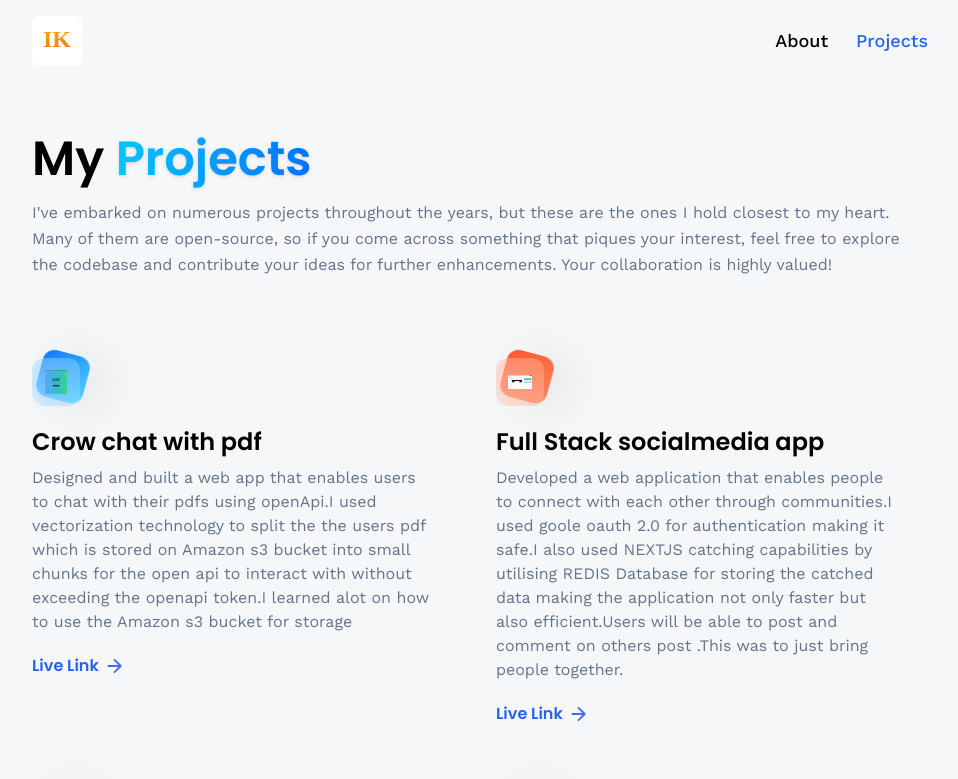
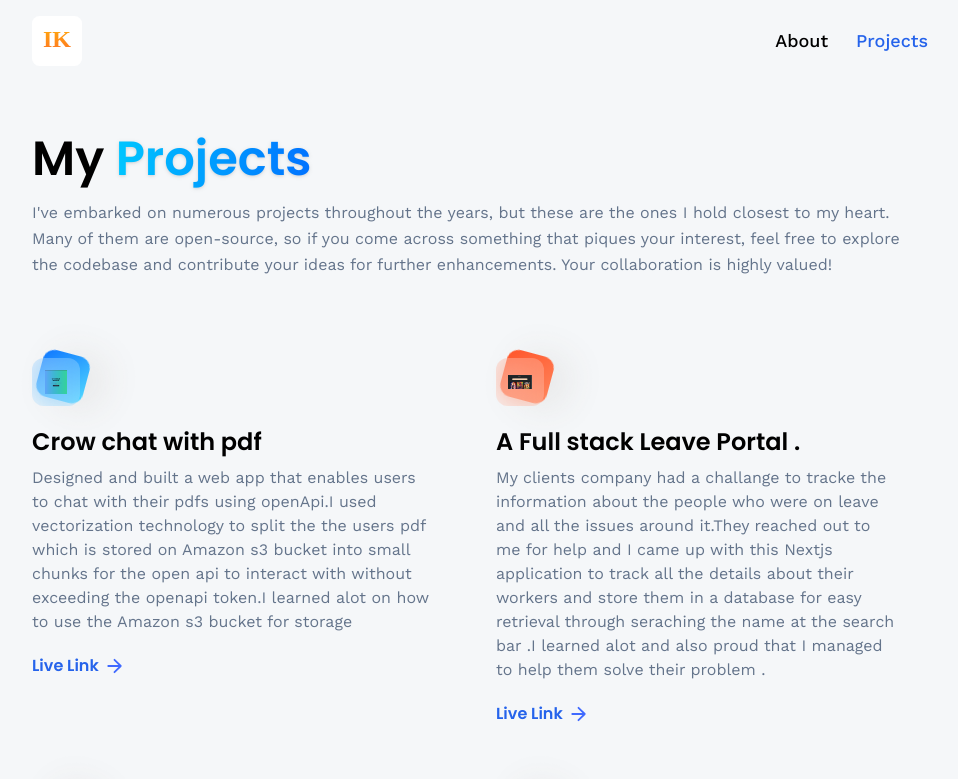
Before and after one commit to 169398/3d, a React (Vite) app: page /projects in a window 1280 px wide. Shown: the top 779 px of the page, without its empty margins (160-1118 px from the left). Built offline with nearby package versions, Linux system fonts and the light colour scheme; no server answers.

Commit message:
Update index.js

```diff
--- a/src/constants/index.js
+++ b/src/constants/index.js
@@ -202,12 +202,20 @@ export const projects = [
         description: 'Designed and built a  web app that enables users to chat with their pdfs using  openApi.I used vectorization technology to split the the users pdf  which is stored on Amazon s3 bucket into small chunks for the open api to interact with without exceeding the openapi token.I learned alot on how to use the Amazon s3 bucket for storage',
         link: 'https://github.com/169398/crowchatwithpdf',
     },
+
+      {
+        iconUrl:iflix,
+        theme: 'btn-back-red',
+        name: 'A Full stack  Leave Portal .',
+        description: ' My clients company had a challange to tracke the information about the people who were on leave and all the issues around it.They reached out to me for help and I came up with this Nextjs application to track all the details about their workers and store  them in a database for easy retrieval through seraching the name at the search bar .I learned alot and also proud that I managed to help them solve their problem      .',
+        link: 'https://github.com/169398/LeaveTracker',
+    },
     {
         iconUrl: social,
         theme: 'btn-back-red',
         name: 'Full Stack socialmedia app',
         description: 'Developed a web application that enables people to connect with each other through communities.I used goole oauth 2.0 for authentication making it safe.I also used NEXTJS catching capabilities by utilising REDIS Database for storing the catched data making the application not only faster but  also efficient.Users will be able to post and comment on others post .This was to just bring people together.',
-        link: 'https://crow-gray.vercel.app/',
+        link: 'https://github.com/169398/Community-connect',
     },
     {
         iconUrl: plan,
```
